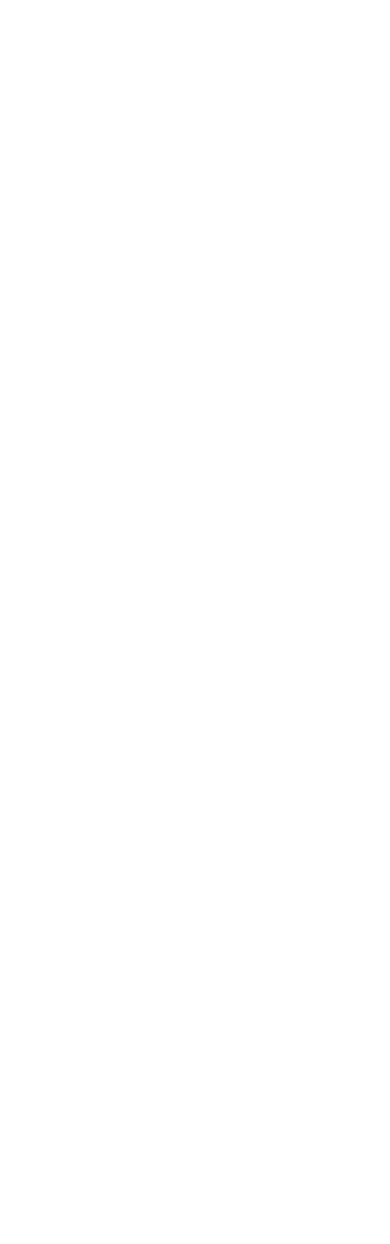
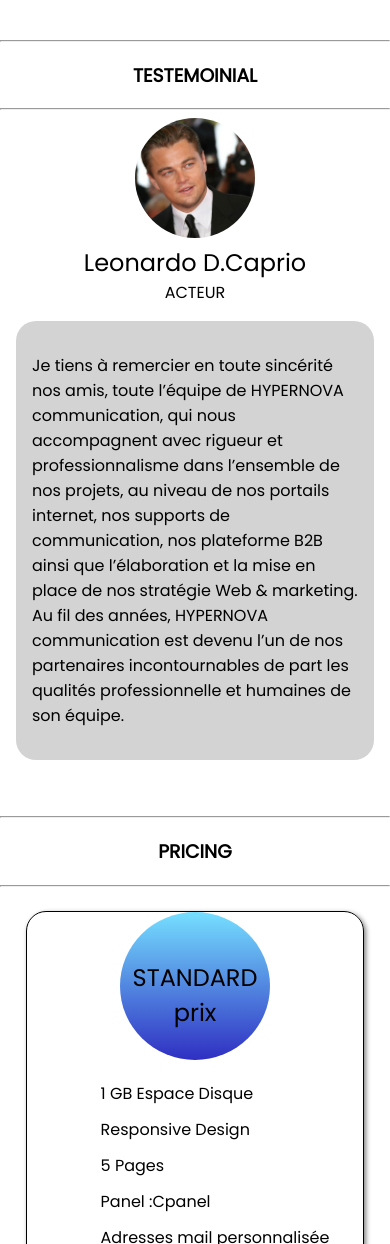
Before and after one commit to meach-kaddour/Hypernova-Agency, a plain HTML site: page index.html in a window 390 px wide. Shown: the top 1244 px of the page. Before the commit the page ends 844 px from the top, so only its background shows below. Drawn offline with Linux system fonts and the light colour scheme.

Commit message:
ajustement of responsive sections

```diff
--- a/css/PRICING/_mixins.scss
+++ b/css/PRICING/_mixins.scss
@@ -1,4 +1,6 @@
-@mixin section {
+@mixin pricings {
+        justify-self: center;
+        width: 336px;
         border: 1px solid black;
         display: grid;
         justify-items: center;
@@ -6,10 +8,11 @@
         margin: 1rem;
         box-shadow: 2px 2px 5px gray;
         .pack{
+            max-width: 336px;
             font-size: 24px;
             text-align: center;
             padding-top: 3rem;
-            background-image: linear-gradient(to top, blue , rgb(117, 223, 255));
+            background-image: linear-gradient(to top, rgb(47, 47, 194) , rgb(117, 223, 255));
             border-radius: 50%;
             height: 100px;
             width: 150px;
@@ -21,7 +24,7 @@
             }
         }
         .detail{
-            background-image: linear-gradient(to bottom, blue , rgb(117, 223, 255));
+            background-image: linear-gradient(to bottom, rgb(47, 47, 194) , rgb(117, 223, 255));
                 border-top-left-radius: 50px;
                 border-top-right-radius: 50px;
                 width: 90px;
--- a/css/PRICING/style.scss
+++ b/css/PRICING/style.scss
@@ -54,17 +54,50 @@ body{
     }
 
     .s1,.s2,.s3{
-        @include section();
+        @include pricings();
     }
 
     @include TAB{
-        grid-template-columns: 1fr ;
+        grid-template-columns: 1fr 1fr ;
 
         grid-gap: 1rem;
         .title{
             grid-column: 1/4;
             grid-row: 1/2;
         }
+        .s1{
+            grid-column: 1/2;
+            grid-row: 2/3;
+
+        }
+        .s2{
+            grid-column: 2/3;
+            grid-row: 2/3;
+        }
+        .s3{
+            grid-column: 1/3;
+            grid-row: 3/4;
+            justify-self: center;
+        }
+
 
     }
+    @include desktop{
+
+        grid-template-columns: 1fr 1fr 1fr;
+        grid-gap: 1rem;
+        .s1{
+            width: 336px;
+        }
+        .s2{
+            width: 336px;
+        }
+        .s3{
+            grid-column: 3/4;
+            grid-row: 2/3;
+
+
+
+        }
+    }
 }
--- a/index.html
+++ b/index.html
@@ -6,6 +6,7 @@
     <link href="https://fonts.googleapis.com/css?family=Poppins&display=swap" rel="stylesheet">
     <link rel="shotcut icon" type="image/x-icon" href="img/Hypernova-LOGO.png">
     <link rel="stylesheet" href="/css/main.css">
+    <link rel="stylesheet" href="css/PRICING/style.css">
     <title>Hypernova Agency</title>
 </head>
 <body>
@@ -34,7 +35,90 @@
     <!-- ====================================End Team=================================== =====-->
 
     <!-- ====================================Start Pricing=================================== =====-->
-    <section id="Pricing">
+    <section id="testemoinial/Pricing">
+        <section class="testemoinial">
+            <div class="title">
+                <hr>
+                <h1>TESTEMOINIAL</h1>
+                <hr>
+            </div>
+            <div class="person">
+                <div class="image"><img src="img/Leonardo-DiCaprio.jpg"  alt="avatar" height="120" ></div>
+                <div class="name">Leonardo D.Caprio</div>
+                <div class="profil">ACTEUR</div>
+            </div>
+            <div class="commentaire">
+                <p>Je tiens à remercier en toute sincérité nos amis, toute l’équipe de HYPERNOVA communication, qui nous
+                    accompagnent avec rigueur et professionnalisme dans l’ensemble de nos projets, au niveau de nos portails
+                    internet, nos supports de communication, nos plateforme B2B ainsi que l’élaboration et la mise en place
+                    de nos stratégie Web & marketing. Au fil des années, HYPERNOVA communication est devenu l’un de nos
+                    partenaires incontournables de part les qualités professionnelle et humaines de son équipe.</p>
+            </div>
+        </section>
+        <section class="pricing">
+            <div class="title">
+                <hr>
+                <h1>PRICING</h1>
+                <hr>
+            </div>
+            <article class="s1">
+                <div class="pack">
+                    <div class="heading">STANDARD</div>
+                    <div class="prix">prix</div>
+                </div>
+                <div class="ul">
+                    <ul>
+                        <li> 1 GB Espace Disque</li>
+                        <li> Responsive Design</li>
+                        <li> 5 Pages</li>
+                        <li> Panel :Cpanel</li>
+                        <li> Adresses mail personnalisée</li>
+                        <li> Nom de domaine : Gratuit</li>
+                        <li> 24H/7j Assistance technique </li>
+                        <li> Statistiques Détaillées </li>
+                    </ul>
+                </div>
+                <div class="detail"><a href="#">Detail</a></div>
+            </article>
+            <article class="s2">
+                <div class="pack">
+                    <div class="heading">MEDIUM</div>
+                    <div class="prix">prix</div>
+                </div>
+                <div class="ul">
+                    <ul>
+                        <li> 5 GB Espace Disque</li>
+                        <li> Responsive Design</li>
+                        <li> Pages Selon vos Besoin</li>
+                        <li> Panel :Cpanel</li>
+                        <li> Adresses mail personnalisée</li>
+                        <li> Nom de domaine : Gratuit</li>
+                        <li> 24H/7j Assistance technique</li>
+                        <li> Statistiques Détaillées</li>
+                    </ul>
+                </div>
+                <div class="detail"><a href="#">Detail</a></div>
+            </article>
+            <article class="s3">
+                <div class="pack">
+                    <div class="heading">VIP</div>
+                    <div class="prix">prix</div>
+                </div>
+                <div class="ul">
+                    <ul>
+                        <li> 20 GB Espace Disque</li>
+                        <li> Responsive Design</li>
+                        <li> Pages Illimité</li>
+                        <li> Panel :Cpanel</li>
+                        <li> Adresses mail personnalisée</li>
+                        <li> Nom de domaine : Gratuit</li>
+                        <li> 24H/7j Assistance technique</li>
+                        <li> Statistiques Détaillées</li>
+                    </ul>
+                </div>
+                <div class="detail"><a href="#">Detail</a></div>
+            </article>
+        </section>
 
     </section>
     <!-- ====================================end Pricing=================================== =====-->
```
Also changed, not shown: css/PRICING/style.css, 1 other file.
